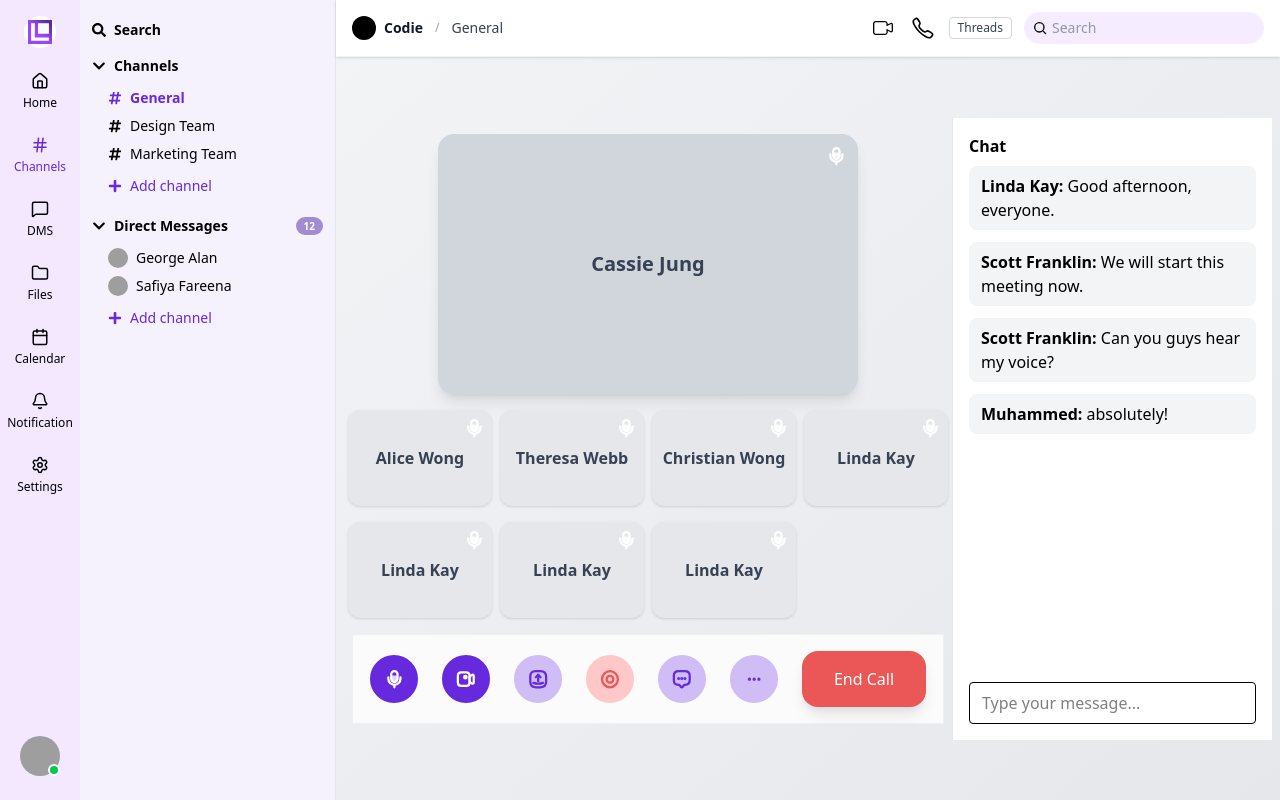
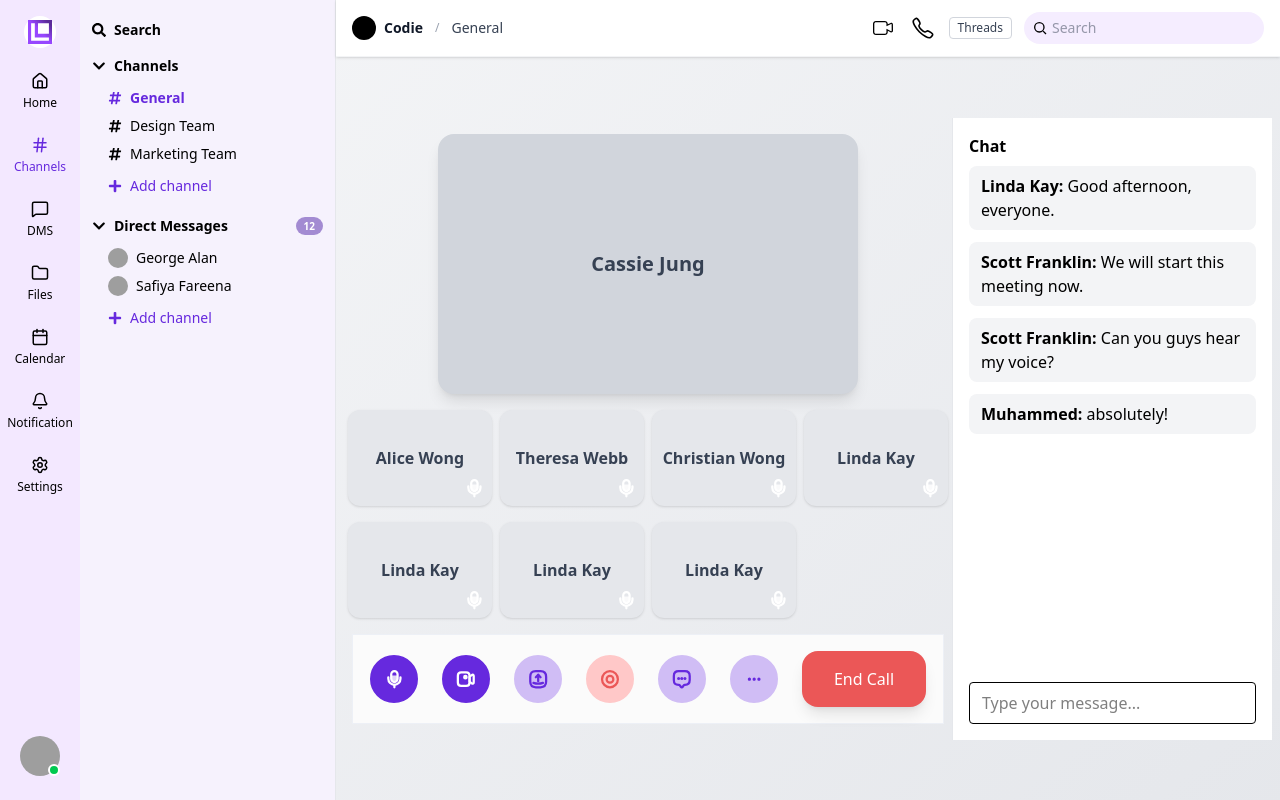
Before and after one commit to Ibrahim6677/WORKSY, a React (Vite) app: page /workspace/channels/call in a window 1280 px wide. Built offline with nearby package versions, Linux system fonts and the light colour scheme; grey boxes are pictures that could not be loaded.

Commit message:
update calender

```diff
--- a/src/pages/calendar/ScheduleCalendar.tsx
+++ b/src/pages/calendar/ScheduleCalendar.tsx
@@ -145,7 +145,7 @@ export default function ScheduleCalendar({ date }: ScheduleCalendarProps) {
   ];
 
   return (
-    <div className="h-[80vh] w-full bg-white rounded-none shadow-none p-0 relative">
+    <div className="w-full bg-white rounded-none shadow-none p-0 relative">
       <style>{`
         .rbc-event-label, .rbc-slot-label {
           display: none !important;
--- a/src/pages/call/CallPage.tsx
+++ b/src/pages/call/CallPage.tsx
@@ -83,29 +83,6 @@ const CallPage = () => {
             <div className="w-full flex justify-center">
               <div className="w-[420px] h-[260px] bg-gray-300 rounded-2xl flex flex-col items-center justify-center font-bold text-xl text-gray-700 shadow-lg relative">
                 <span>{dummyUsers[0].name}</span>
-                <button
-                  className="absolute top-3 right-3"
-                  onClick={() => toggleUserMic(dummyUsers[0].id)}
-                >
-                  {userMics[dummyUsers[0].id] ? (
-                    <svg xmlns="http://www.w3.org/2000/svg" width="20" height="20" viewBox="0 0 20 20" fill="none">
-                      <path d="M13.5727 6.42725H7.50248H7.22656V10.681L9.70982 13.4155H11.3653L13.5727 10.9848V6.42725Z" fill="white" fill-opacity="0.8" />
-                      <path d="M10.3996 13.0125C12.1527 13.0125 13.5727 11.5691 13.5727 9.78709V5.3522C13.5727 3.57018 12.1527 2.12683 10.3996 2.12683C8.6465 2.12683 7.22656 3.57018 7.22656 5.3522V9.78709C7.22656 11.5691 8.6465 13.0125 10.3996 13.0125Z" stroke="white" stroke-width="2.25" stroke-linecap="round" stroke-linejoin="round" />
-                      <path d="M4.33008 8.29529V9.66607C4.33008 13.0688 7.05097 15.8346 10.3985 15.8346C13.7461 15.8346 16.467 13.0688 16.467 9.66607V8.29529" stroke="white" stroke-width="2.25" stroke-linecap="round" stroke-linejoin="round" />
-                      <path d="M10.3984 15.8346V18.2536" stroke="white" stroke-width="2.25" stroke-linecap="round" stroke-linejoin="round" />
-                    </svg>
-                  ) : (
-                    <svg xmlns="http://www.w3.org/2000/svg" width="24" height="24" viewBox="0 0 24 24" fill="none">
-                      <path d="M16 6.3V6C16 3.79 14.21 2 12 2C9.79 2 8 3.79 8 6V11" stroke="#EB5757" stroke-width="1.5" stroke-linecap="round" stroke-linejoin="round" />
-                      <path d="M9.03906 14.19C9.76906 15 10.8291 15.5 11.9991 15.5C14.2091 15.5 15.9991 13.71 15.9991 11.5V11" stroke="#EB5757" stroke-width="1.5" stroke-linecap="round" stroke-linejoin="round" />
-                      <path d="M6.7793 16.95C8.1493 18.22 9.9793 19 11.9993 19C16.2193 19 19.6493 15.57 19.6493 11.35V9.65002" stroke="#EB5757" stroke-width="1.5" stroke-linecap="round" stroke-linejoin="round" />
-                      <path d="M4.34961 9.65002V11.35C4.34961 12.41 4.55961 13.41 4.94961 14.33" stroke="#EB5757" stroke-width="1.5" stroke-linecap="round" stroke-linejoin="round" />
-                      <path d="M20.0697 2.83997L3.92969 18.99" stroke="#EB5757" stroke-width="1.5" stroke-linecap="round" stroke-linejoin="round" />
-                      <path d="M11 3V6" stroke="#EB5757" stroke-width="1.5" stroke-linecap="round" stroke-linejoin="round" />
-                      <path d="M12 19V22" stroke="#EB5757" stroke-width="1.5" stroke-linecap="round" stroke-linejoin="round" />
-                    </svg>
-                  )}
-                </button>
               </div>
             </div>
             {/* باقي المستخدمين في شبكة grid */}
@@ -117,7 +94,7 @@ const CallPage = () => {
                 >
                   <span>{user.name}</span>
                   <button
-                    className="absolute top-2 right-2"
+                    className="absolute bottom-2 right-2"
                     onClick={() => toggleUserMic(user.id)}
                   >
                     {userMics[user.id] ? (
```
